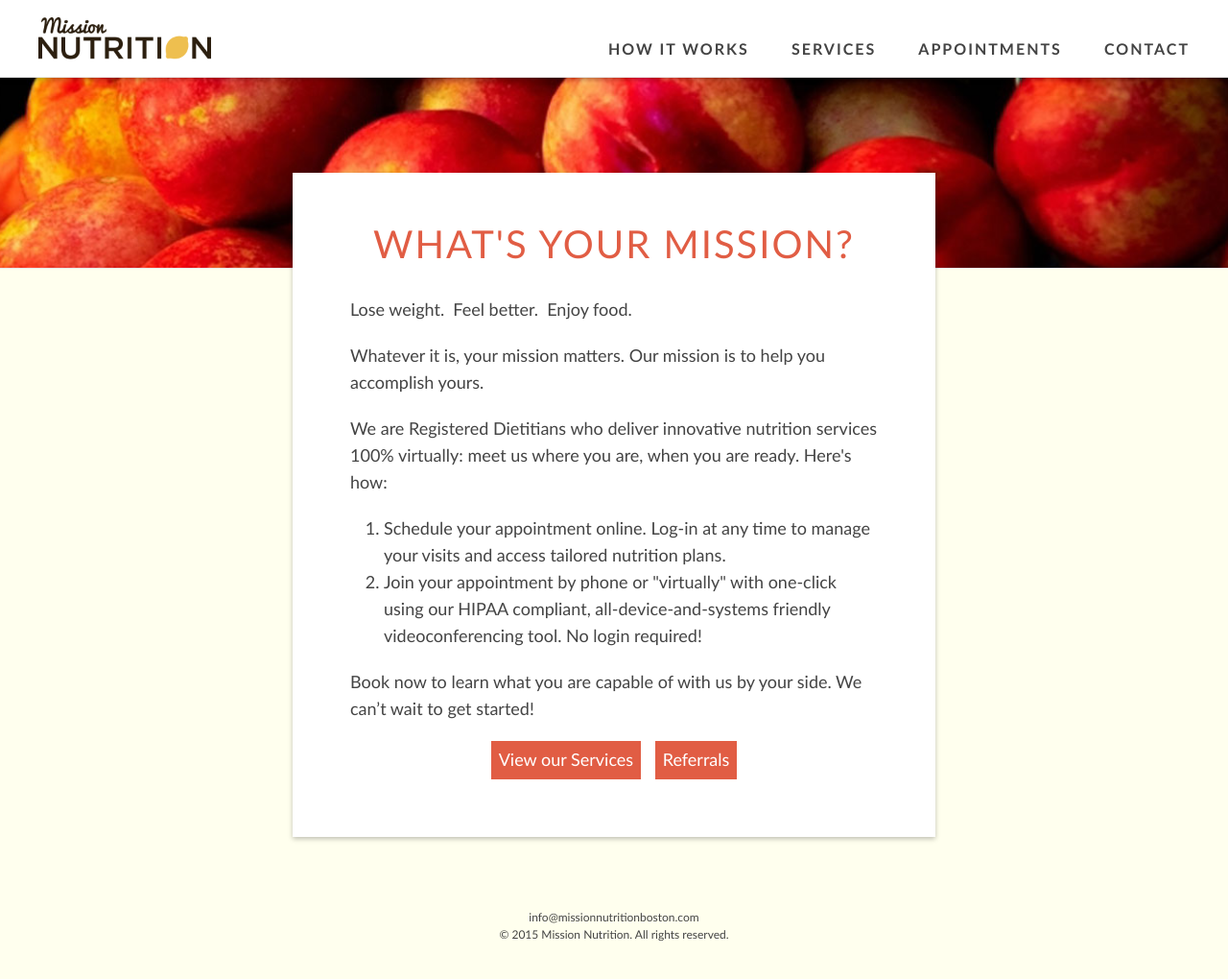
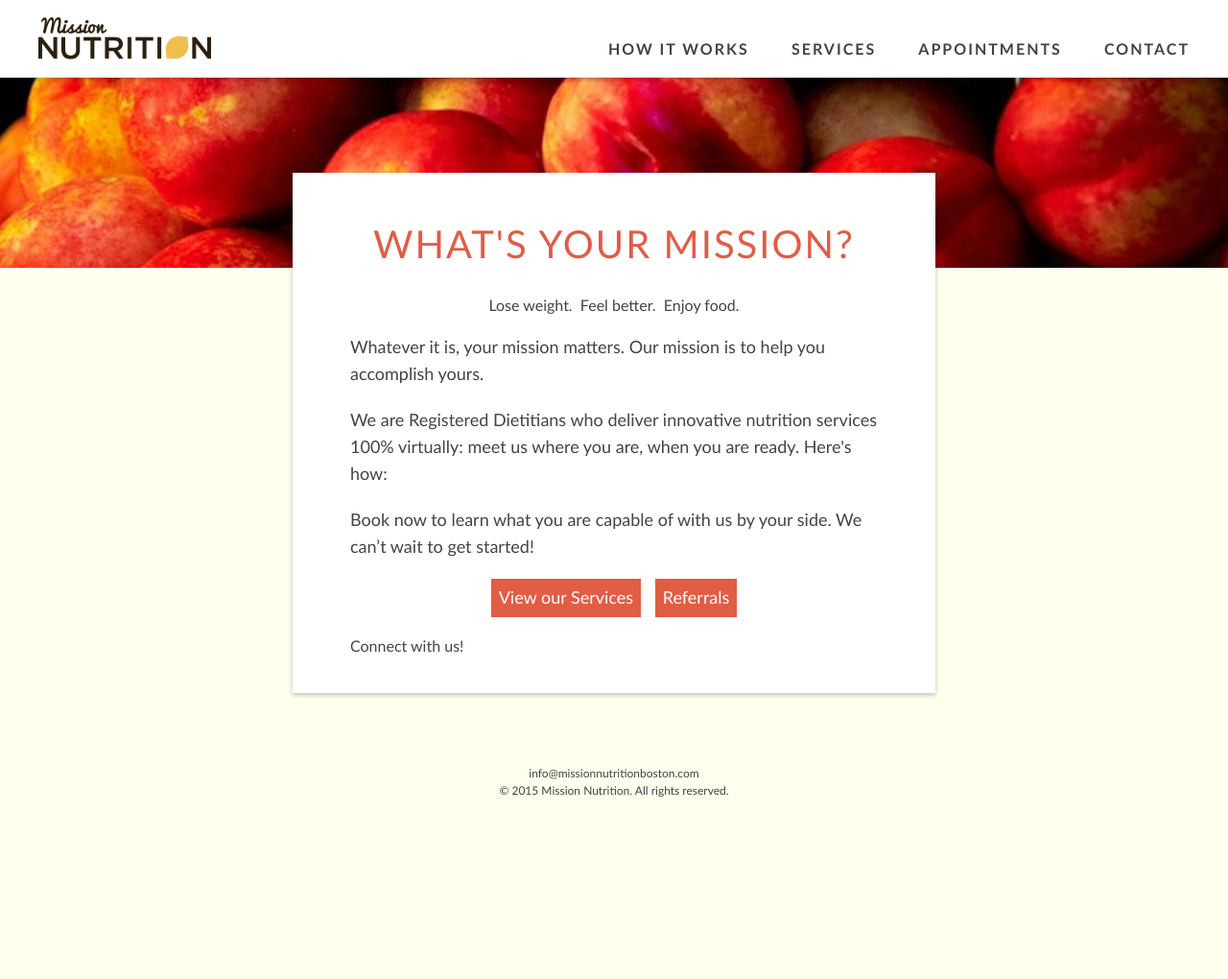
Before and after one commit to davelandry/missionnutrition, a Jekyll site: the page built from index.html, in a window 1280 px wide and 1023 px high. Shown: the top 1020 px of the window at 96% size. Built offline with Jekyll 4.4.1, drawn with Linux system fonts in a browser that asks for light colours.

Commit message:
Update index.html

```diff
--- a/index.html
+++ b/index.html
@@ -5,7 +5,7 @@ image: peaches
 ---
 
 <p>
-  Lose weight.&nbsp; Feel better.&nbsp; Enjoy food.
+  <center> Lose weight.&nbsp; Feel better.&nbsp; Enjoy food.</center>
 </p>
 
 <p>
@@ -15,19 +15,6 @@ image: peaches
 <p>
   We are Registered Dietitians who deliver innovative nutrition services 100% virtually: meet us where you are, when you are ready. Here's how:
 </p>
-
-<ol>
-
-  <li>
-    Schedule your appointment online. Log-in at any time to manage your visits and access tailored nutrition plans.
-  </li>
-
-  <li>
-    Join your appointment by phone or "virtually" with one-click using our HIPAA compliant, all-device-and-systems friendly videoconferencing tool. No login required!
-  </li>
-
-</ol>
-
 <p>
   Book now to learn what you are capable of with us by your side. We can’t wait to get started!
 </p>
@@ -36,3 +23,4 @@ image: peaches
   <a class="button" href="/services/">View our Services</a>
   <a class="button" href="/referrals/">Referrals</a>
 </p>
+Connect with us!
```
